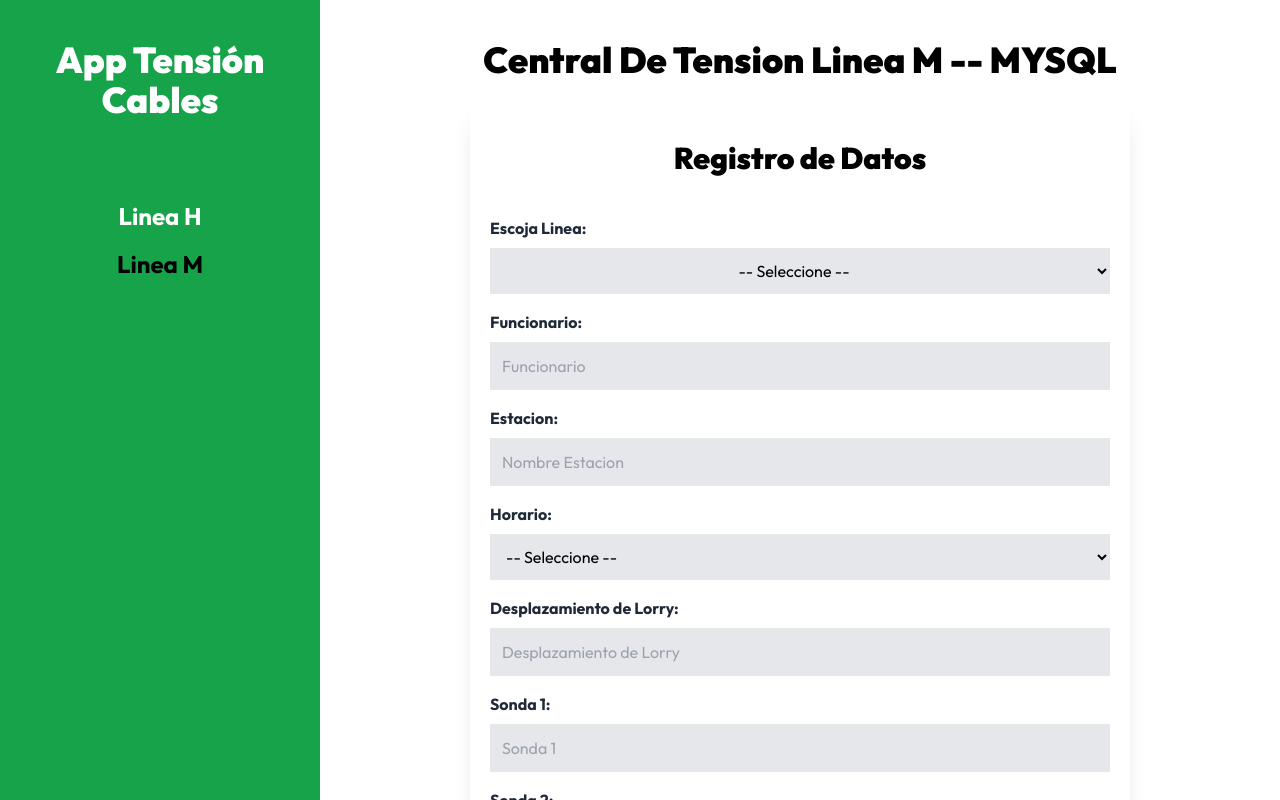
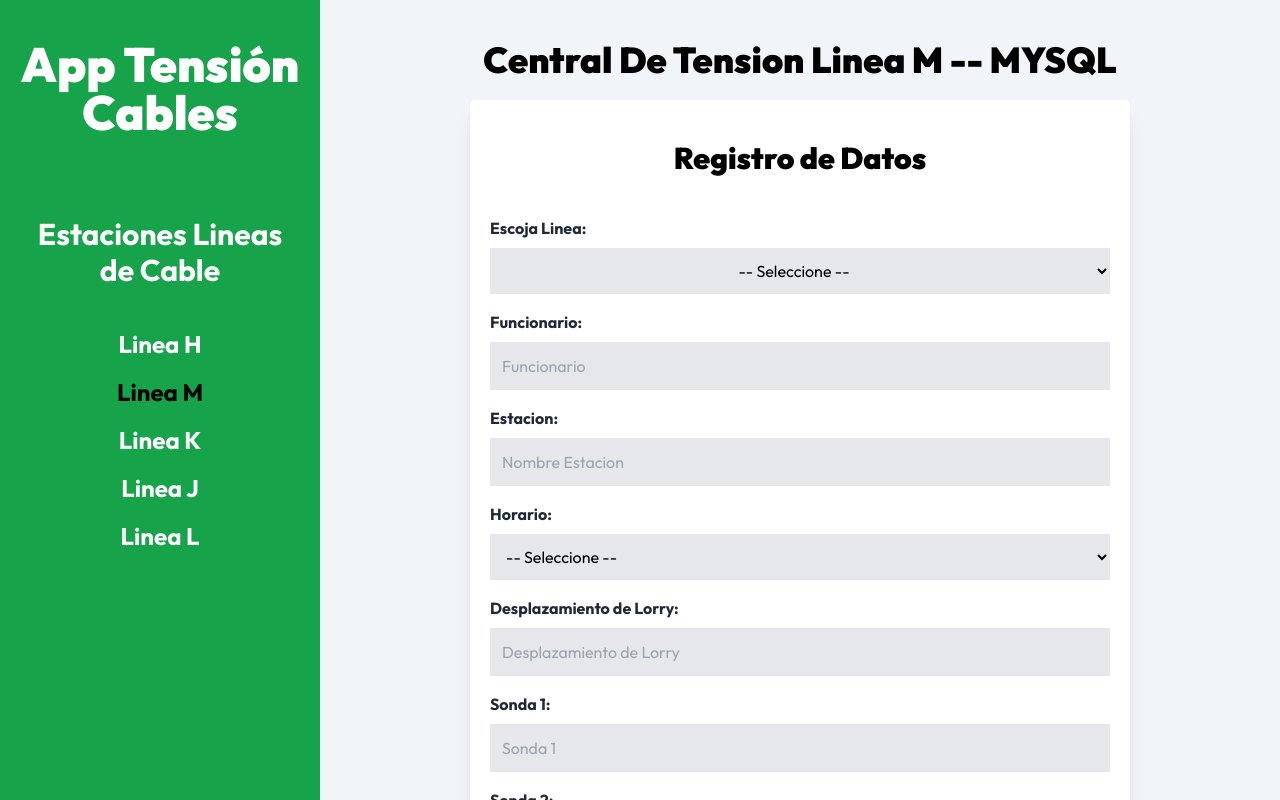
Before and after one commit to jarvs10/SQLproject, a React (Vite) app: page /lineaM in a window 1280 px wide. Built offline with nearby package versions, Linux system fonts and the light colour scheme; no server answers.

Commit message:
layout change

```diff
--- a/src/components/Layout.jsx
+++ b/src/components/Layout.jsx
@@ -8,23 +8,29 @@ const Layout = () => {
   return (
     <div className='md:flex md:min-h-screen'>
       <aside className='md:w-1/4 bg-green-600 px-5 py-10'>
-        <h2 className='text-4xl font-black text-center text-white'>App Tensión Cables</h2>
+        <h2 className='text-5xl font-black text-center text-white'>App Tensión Cables</h2>
 
-        <nav className='mt-20 text-center'>
-          <Link className={`${location.pathname === '/' ? 'text-black' : ' text-white'} block font-bold text-2xl hover:text-black mb-4`}
-            to='/'>Linea H</Link>
-          <Link className={`${location.pathname === '/lineaM' ? 'text-black' : ' text-white'} block font-bold text-2xl hover:text-black mb-4`}
-            to='/lineaM'>Linea M</Link>
-          {/* <Link className={`${location.pathname === '/registro/nuevo' ? 'text-black' : ' text-white'} block font-bold text-2xl hover:text-black mb-4`}
-            to='/registro/nuevo'>Linea K</Link>
+        <div className='mt-20 text-center'>
+          <h3 className='mb-10 text-3xl text-white font-bold'>Estaciones Lineas de Cable</h3>
+
+          <nav>
+            <Link className={`${location.pathname === '/' ? 'text-black' : ' text-white'} block font-bold text-2xl hover:text-black mb-4`}
+              to='/'>Linea H</Link>
+            <Link className={`${location.pathname === '/lineaM' ? 'text-black' : ' text-white'} block font-bold text-2xl hover:text-black mb-4`}
+              to='/lineaM'>Linea M</Link>
+            <Link className={`${location.pathname === '/registro/nuevo' ? 'text-black' : ' text-white'} block font-bold text-2xl hover:text-black mb-4`}
+            to='/lineaM'>Linea K</Link>
           <Link className={`${location.pathname === '/registro/nuevo' ? 'text-black' : ' text-white'} block font-bold text-2xl hover:text-black mb-4`}
-            to='/registro/nuevo'>Linea J</Link>
+            to='/lineaM'>Linea J</Link>
           <Link className={`${location.pathname === '/registro/nuevo' ? 'text-black' : ' text-white'} block font-bold text-2xl hover:text-black mb-4`}
-            to='/registro/nuevo'>Linea L</Link> */}
-        </nav>
+            to='/lineaM'>Linea L</Link>
+          </nav>
+        </div>
+
+
       </aside>
 
-      <main className='md:w-3/4 p-10 md:h-screen overflow-scroll'>
+      <main className='md:w-3/4 p-10 md:h-screen overflow-scroll bg-slate-100'>
         <Outlet />
       </main>
 
```
